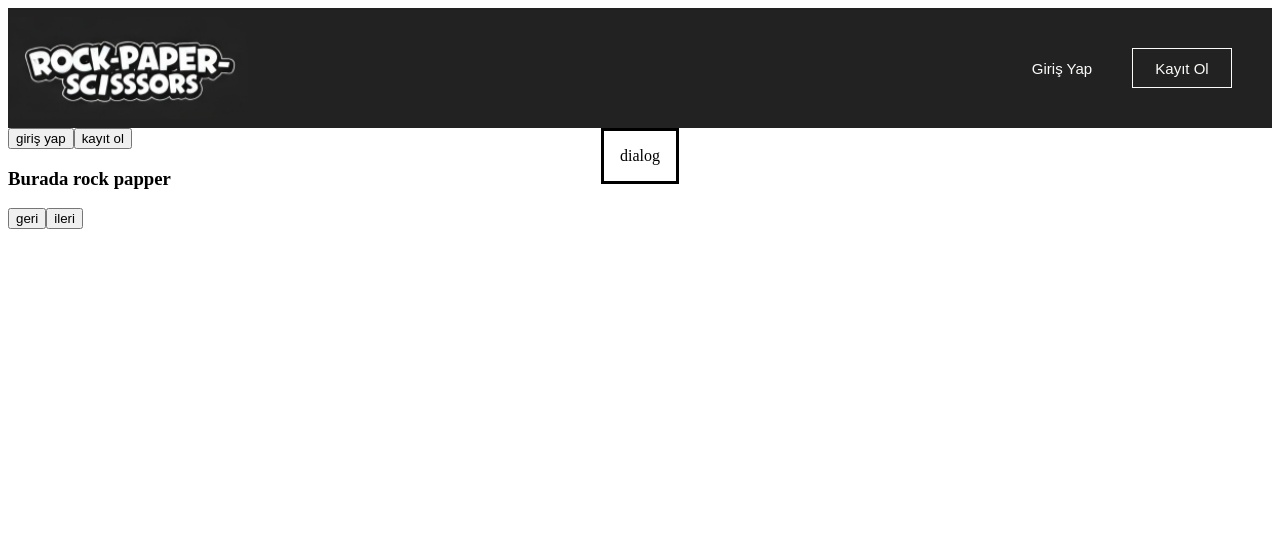
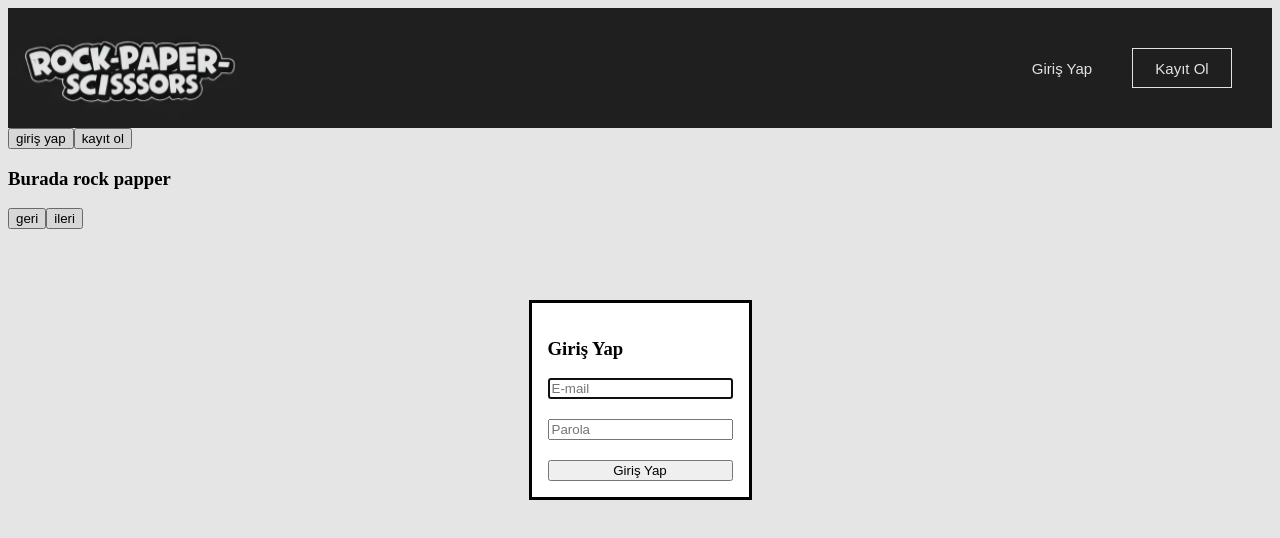
Before and after one commit to acunmedyaakademi/tkm, a React (Vite) app: page / in a window 1280 px wide. Both pictures are taken after a click on the button "Giriş Yap". Shown: the top 538 px of the page. Built offline with nearby package versions, Linux system fonts and the light colour scheme; a web font is replaced by a local one.

Commit message:
supabase giriş kayıt ve çıkış eklendi

```diff
--- a/src/App.css
+++ b/src/App.css
@@ -20,6 +20,7 @@
 
 .user-controls {
   display: flex;
+  align-items: center;
   gap: 20px;
   margin-right: 40px;
 
@@ -27,11 +28,18 @@
     background-color: transparent;
     outline: none;
     border: none;
-    color: var(--headerFontColor);
     height: 40px;
     width: 100px;
     cursor: pointer;
     font-size: 15px;
+  }
+
+  p, button {
+    color: var(--headerFontColor);
+  }
+
+  p {
+    text-decoration: underline;
   }
 
   .signup {
@@ -39,4 +47,10 @@
   }
 }
 
+.user-control-form {
+  display: flex;
+  flex-direction: column;
+  gap: 20px;
+}
+
 /* berna son */
--- a/src/App.jsx
+++ b/src/App.jsx
@@ -1,22 +1,43 @@
-import { useState } from 'react'
+import { createContext, useEffect, useState } from 'react'
 import './App.css'
 import { Route, Routes } from 'react-router-dom';
 import MainPage from './components/MainPage';
 import GamePage from './components/GamePage';
 import Header from './components/Header';
+import { createClient } from '@supabase/supabase-js';
+
+const supabase = createClient('https://lyagtobcfpgedpynwkbz.supabase.co', 'eyJhbGciOiJIUzI1NiIsInR5cCI6IkpXVCJ9.eyJpc3MiOiJzdXBhYmFzZSIsInJlZiI6Imx5YWd0b2JjZnBnZWRweW53a2J6Iiwicm9sZSI6ImFub24iLCJpYXQiOjE3NDAxMzg1MzksImV4cCI6MjA1NTcxNDUzOX0._TTlIRVzTn4PPsX68Pi9ItKtQadgn6Axjewm5Sh_Vpg')
+export const UserContext = createContext(null);
+
 
 function App() {
-  const [currentPage, setCurrentPage] = useState(null);
+  const [authUser, setAuthUser] = useState(null);
 
+  useEffect(() => {
+    const { data } = supabase.auth.onAuthStateChange((event, session) => {
 
+      if (event === 'SIGNED_IN') {
+        setAuthUser(session.user.user_metadata);
+      }
+
+      if (event === 'SIGNED_OUT') {
+        setAuthUser(null);
+      }
+
+    })
+    return () => data.subscription.unsubscribe();
+  }, []);
 
   return (
     <>
+    <UserContext.Provider value={{ supabase, authUser, setAuthUser }}>
       <Header />
       <Routes>
         <Route path='/' element={<MainPage />} />
         <Route path='/game' element={<GamePage />} />
       </Routes>
+    </UserContext.Provider>
+
     </>
   )
 }
--- a/src/components/Header.jsx
+++ b/src/components/Header.jsx
@@ -1,30 +1,82 @@
+import { useContext, useRef } from "react"
+import { UserContext } from "../App";
+
 export default function Header() {
+  const { supabase, authUser, setAuthUser } = useContext(UserContext);
+  const signUpRef = useRef(null);
+  const loginRef = useRef(null);
 
-  async function handleSignup() {
+  async function handleSignup(e) {
+    e.preventDefault();
+    const formData = new FormData(e.target);
+    const formObj = Object.fromEntries(formData);
+    const { name, email, password } = formObj;
+    const options = { data: { name } }
     const { data, error } = await supabase.auth.signUp({
-      email: 'example@email.com',
-      password: 'example-password',
+      email,
+      password,
+      options
     })
-
+    signUpRef.current.close();
   }
 
-  function handleLogin() {
+  async function handleLogin(e) {
+    e.preventDefault();
+    const formData = new FormData(e.target);
+    const formObj = Object.fromEntries(formData);
+    const { email, password } = formObj;
+    const { data, error } = await supabase.auth.signInWithPassword({
+      email,
+      password,
+    })
+    loginRef.current.close();
+  }
 
+  async function handleLogout(e) {
+    e.preventDefault();
+    const { error } = await supabase.auth.signOut()
   }
 
 
   return (
     <>
-    <div className="header-cont">
-      <img src="public\imgs\rps-logo.png" alt="" />
-      <div className="user-controls">
-        <button onClick={() => handleLogin()} className="login">Giriş Yap</button>
-        <button onClick={() => handleSignup()} className="signup">Kayıt Ol</button>
+      <div className="header-cont">
+        <img src="public\imgs\rps-logo.png" alt="" />
+        <div className="user-controls">
+          {
+            authUser
+              ? <>
+                <p>{authUser.name}</p>
+                <button onClick={handleLogout}>Sign Out</button>
+              </>
+              : <>
+                <button onClick={() => loginRef.current.showModal()} className="login">Giriş Yap</button>
+                <button onClick={() => signUpRef.current.showModal()} className="signup">Kayıt Ol</button>
+
+              </>
+
+          }
+        </div>
       </div>
-    </div>
-    <dialog open>
-      dialog
-    </dialog>
+
+      <dialog ref={signUpRef}>
+        <h3>Kayıt Ol</h3>
+        <form className="user-control-form" onSubmit={handleSignup}>
+          <input type="text" placeholder="İsim" name="name" />
+          <input type="text" placeholder="E-mail" name="email" />
+          <input type="password" placeholder="Parola" name="password" />
+          <button>Kayıt Ol</button>
+        </form>
+      </dialog>
+
+      <dialog ref={loginRef}>
+        <h3>Giriş Yap</h3>
+        <form className="user-control-form" onSubmit={handleLogin}>
+          <input type="text" placeholder="E-mail" name="email" />
+          <input type="password" placeholder="Parola" name="password" />
+          <button>Giriş Yap</button>
+        </form>
+      </dialog>
 
     </>
   )
```
